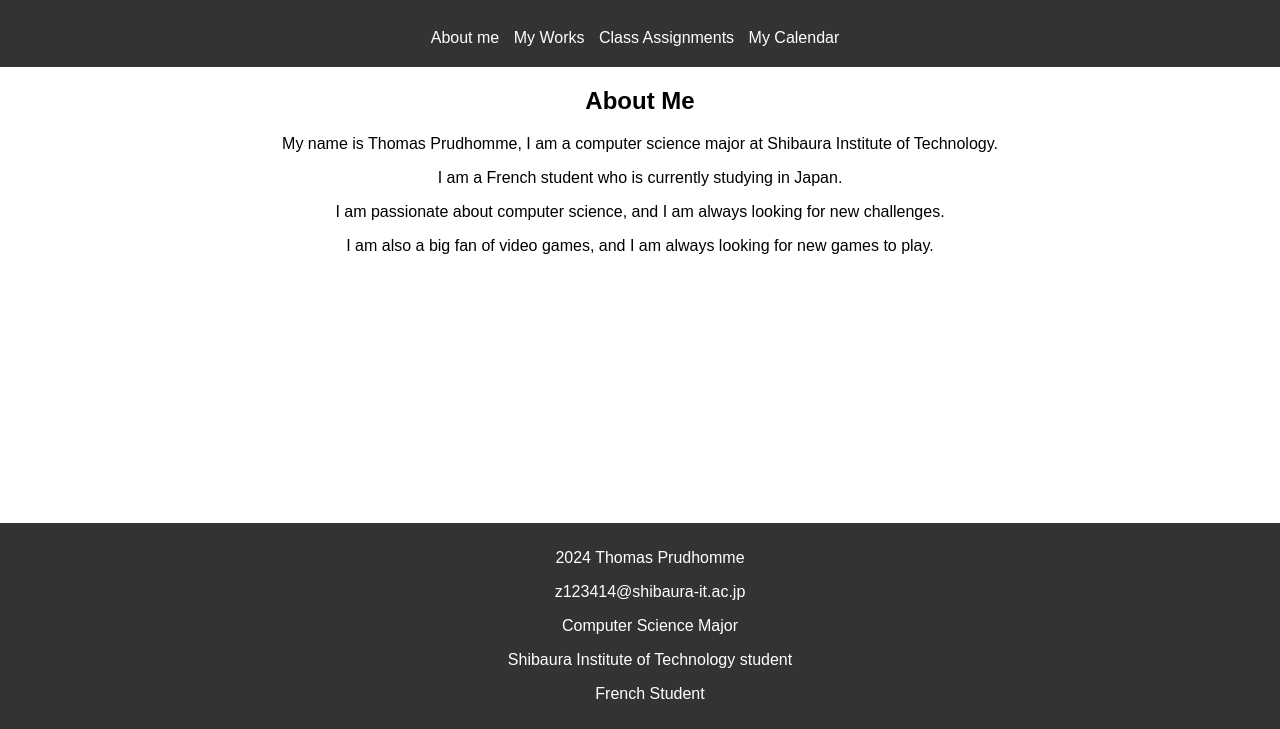
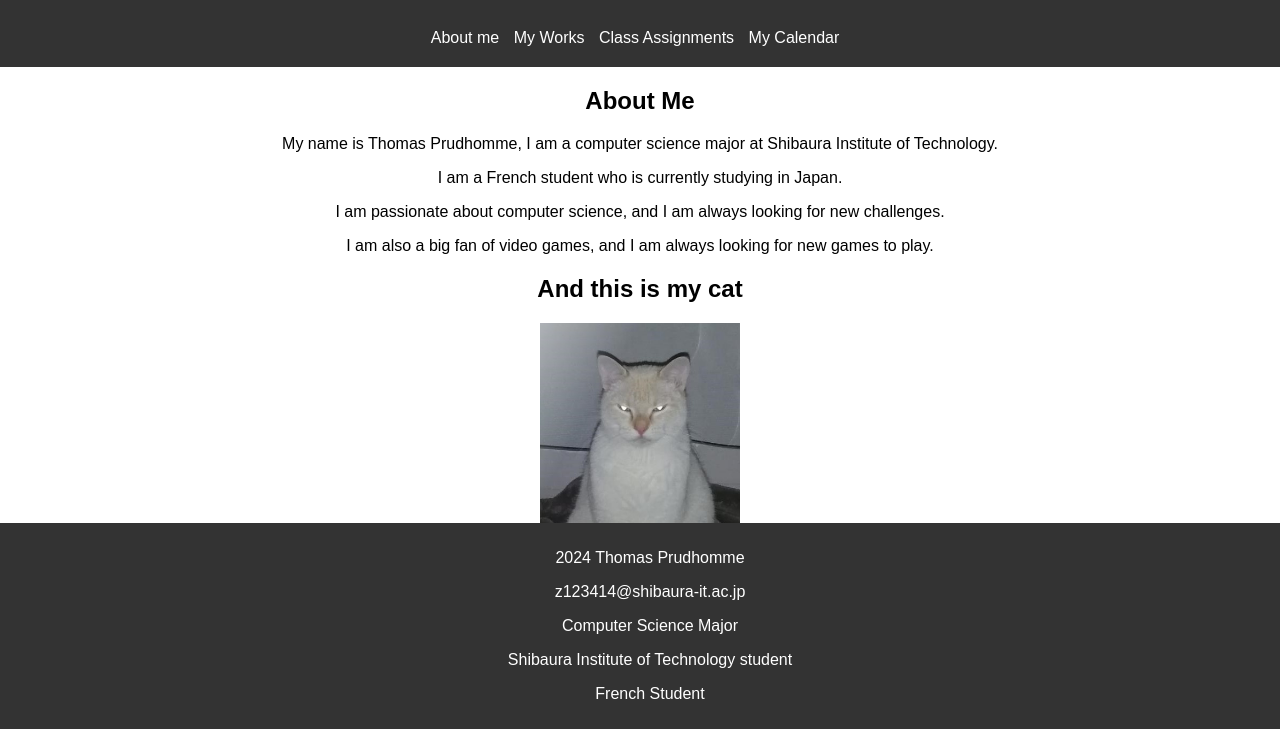
Before and after one commit to osvegn/MidTermExamSIT, a plain HTML site: page index.html in a window 1280 px wide. Shown: the part 71-800 px from the top of the page. Drawn offline with Linux system fonts and the light colour scheme.

Commit message:
[ADD] RYUK MY CAT

```diff
--- a/index.html
+++ b/index.html
@@ -36,6 +36,9 @@
         <p>
             I am also a big fan of video games, and I am always looking for new games to play.
         </p>
+
+        <h2>And this is my cat</h2>
+        <img src="assets/cat.jpeg" alt="My White Cat" id="cat">
     </main>
     <footer>
         <p>2024 Thomas Prudhomme</p>
--- a/style.css
+++ b/style.css
@@ -9,7 +9,6 @@ body {
 header {
     background-color: #333;
     color: #fff;
-    text-align: center;
     padding: 10px;
 }
 
@@ -112,3 +111,28 @@ ul, .my_work {
     margin: 0;
     padding: 0;
 }
+
+h1 {
+    text-align: center;
+}
+
+main {
+    text-align: center;
+}
+
+img, .cat {
+    width: 200px;
+    height: 200px;
+}
+
+img, .cat {
+    color: grey;
+    display:inline-block;
+    -webkit-mask:linear-gradient(-60deg,#000 30%,#0005,#000 70%) right/300% 100%;
+    background-repeat: no-repeat;
+    animation: shimmer 2.5s infinite;
+}
+
+@keyframes shimmer {
+    100% {-webkit-mask-position:left}
+}
```
Also changed, not shown: assets/cat.jpeg (added).
